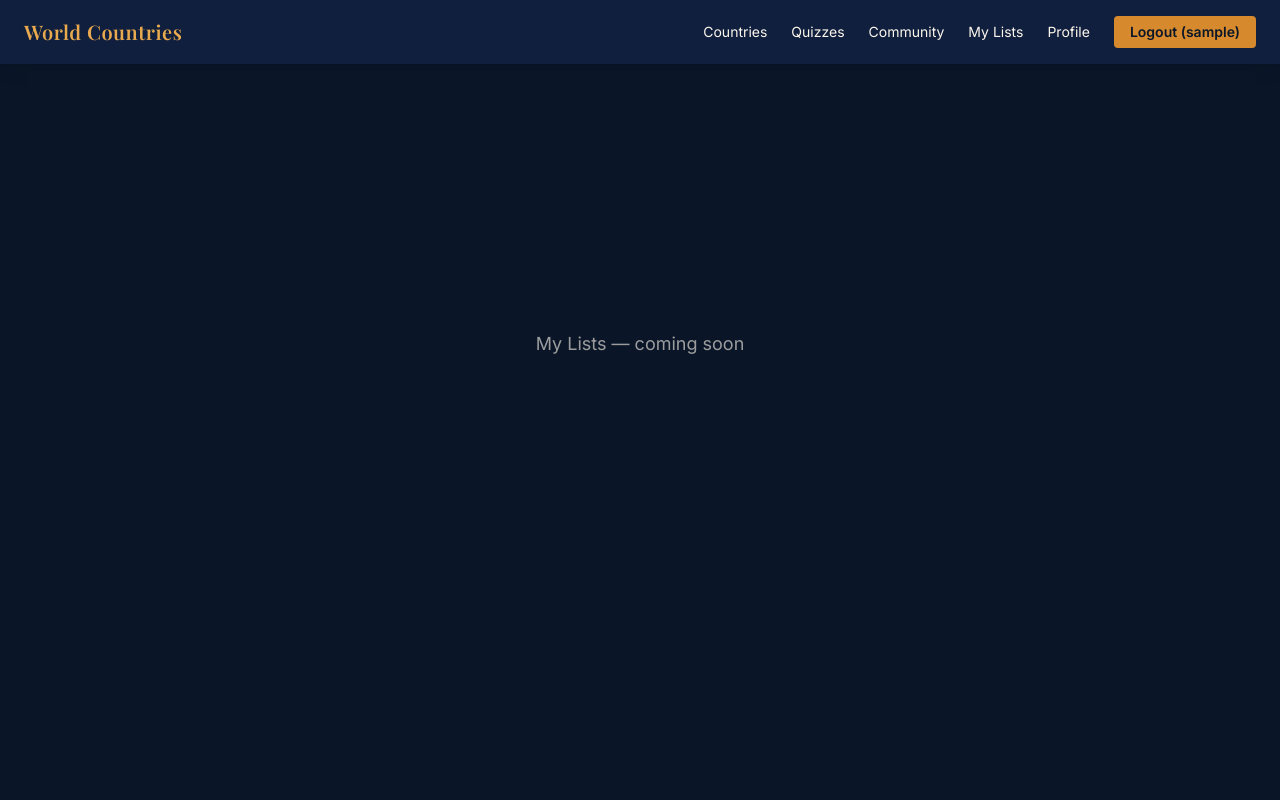
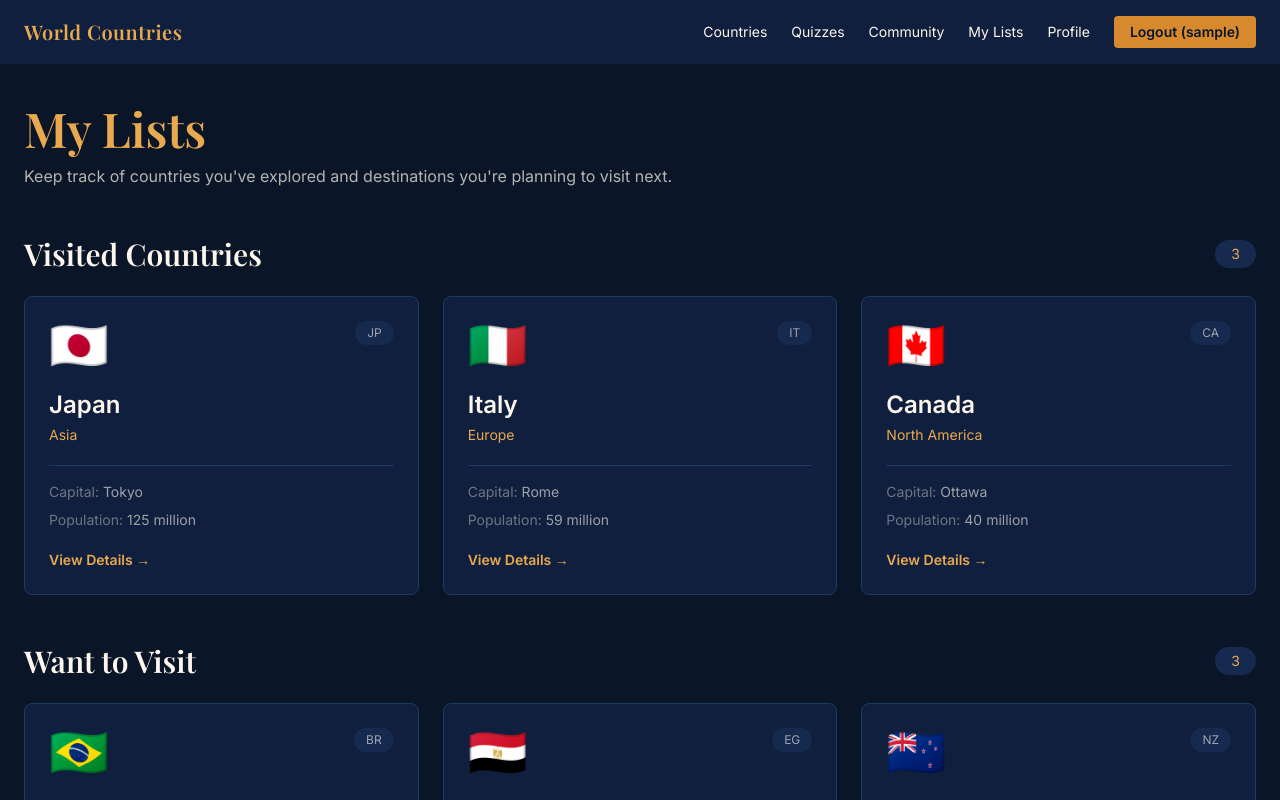
Before and after one commit to cgroup32-2026/cgroup32-World-Countries-FP-FrontEnd, a React (Vite) app: page /my-lists in a window 1280 px wide. Shown: the top 800 px of the page. Built offline with nearby package versions, Linux system fonts and the light colour scheme; no server answers; sample sign-in values are in the browser's storage.

Commit message:
added mylist page

```diff
--- a/src/App.jsx
+++ b/src/App.jsx
@@ -10,6 +10,8 @@ import { CountriesPage } from "./pages/CountriesPage";
 import { CountryDetailPage } from "./pages/CountryDetailPage";
 import { RegisterPage } from "./pages/RegisterPage";
 import { ProfilePage } from "./pages/ProfilePage";
+import { MyListsPage } from "./pages/MyListsPage";
+
 
 function Placeholder({ title }) {
   return (
@@ -54,7 +56,7 @@ function App() {
               path="/my-lists"
               element={
                 <ProtectedRoute>
-                  <Placeholder title="My Lists" />
+                  <MyListsPage />
                 </ProtectedRoute>
               }
             />
--- a/src/components/countries/CountryCard.jsx
+++ b/src/components/countries/CountryCard.jsx
@@ -1,6 +1,6 @@
 import { Link } from "react-router-dom";
 
-export function CountryCard({ country }) {
+export function CountryCard({ country, footer }) {
   return (
     <Link
       to={`/countries/${country.id}`}
@@ -31,9 +31,13 @@ export function CountryCard({ country }) {
         </p>
       </div>
 
-      <p className="mt-5 text-sm font-semibold text-amber-400 transition group-hover:translate-x-1">
-        View details →
-      </p>
+      <div className="mt-5">
+        {footer ?? (
+          <p className="text-sm font-semibold text-amber-400 transition group-hover:translate-x-1">
+            View Details →
+          </p>
+        )}
+      </div>
     </Link>
   );
 }
--- /dev/null
+++ b/src/data/myLists.js
@@ -0,0 +1,15 @@
+import { countries } from "./countries";
+
+export const myLists = {
+  visited: [
+    countries.find((c) => c.id === "japan"),
+    countries.find((c) => c.id === "italy"),
+    countries.find((c) => c.id === "canada"),
+  ],
+
+  wishlist: [
+    countries.find((c) => c.id === "brazil"),
+    countries.find((c) => c.id === "egypt"),
+    countries.find((c) => c.id === "new-zealand"),
+  ],
+};
--- /dev/null
+++ b/src/pages/MyListsPage.jsx
@@ -0,0 +1,60 @@
+import { useState } from "react";
+import { CountryCard } from "../components/countries/CountryCard";
+import { myLists } from "../data/myLists";
+
+export function MyListsPage() {
+  const [lists] = useState(myLists);
+
+  return (
+    <main className="min-h-[calc(100vh-80px)] bg-navy-950 px-6 py-10 text-amber-50">
+      <div className="mx-auto max-w-7xl space-y-12">
+        <header>
+          <h1 className="font-heading text-5xl text-amber-400">My Lists</h1>
+
+          <p className="mt-3 max-w-2xl text-amber-50/70">
+            Keep track of countries you've explored and destinations you're
+            planning to visit next.
+          </p>
+        </header>
+
+        <CountrySection
+          title="Visited Countries"
+          countries={lists.visited}
+          emptyMessage="You haven't marked any countries as visited yet."
+        />
+
+        <CountrySection
+          title="Want to Visit"
+          countries={lists.wishlist}
+          emptyMessage="Start building your travel bucket list."
+        />
+      </div>
+    </main>
+  );
+}
+
+function CountrySection({ title, countries, emptyMessage }) {
+  return (
+    <section>
+      <div className="mb-6 flex items-center justify-between">
+        <h2 className="font-heading text-3xl text-amber-50">{title}</h2>
+
+        <span className="rounded-full bg-navy-800 px-4 py-1 text-sm text-amber-400">
+          {countries.length}
+        </span>
+      </div>
+
+      {countries.length === 0 ? (
+        <div className="rounded-lg border border-dashed border-navy-700 py-12 text-center text-amber-50/50">
+          {emptyMessage}
+        </div>
+      ) : (
+        <div className="grid gap-6 md:grid-cols-2 xl:grid-cols-3">
+          {countries.map((country) => (
+            <CountryCard key={country.id} country={country} />
+          ))}
+        </div>
+      )}
+    </section>
+  );
+}
```
